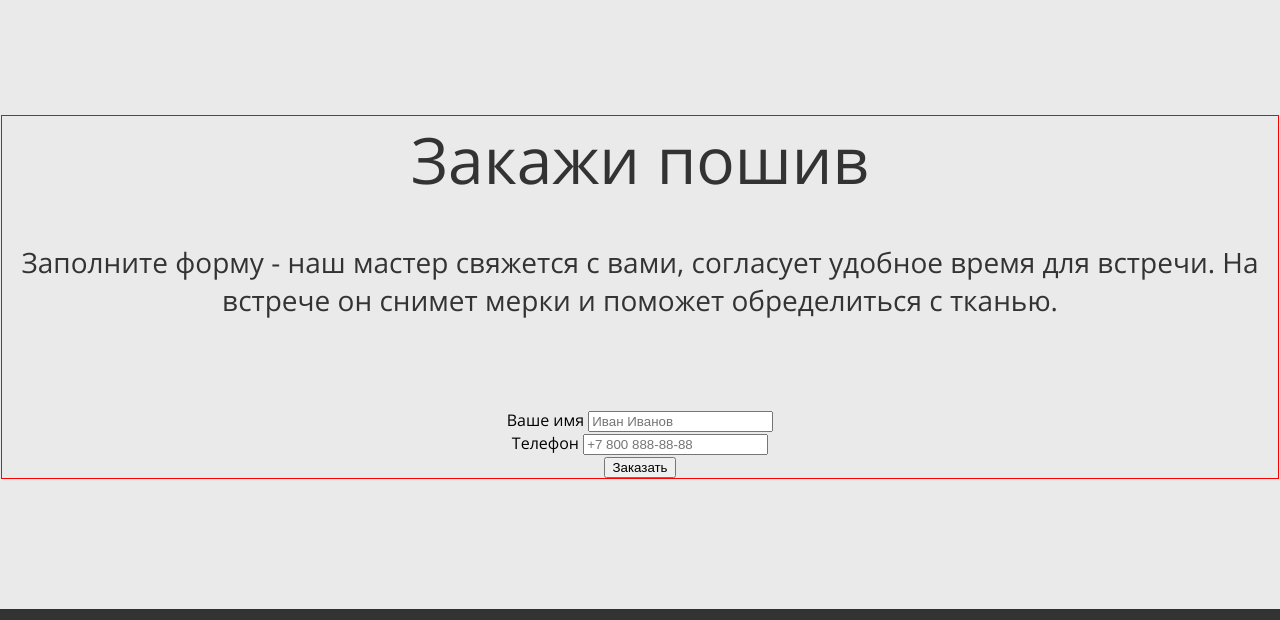
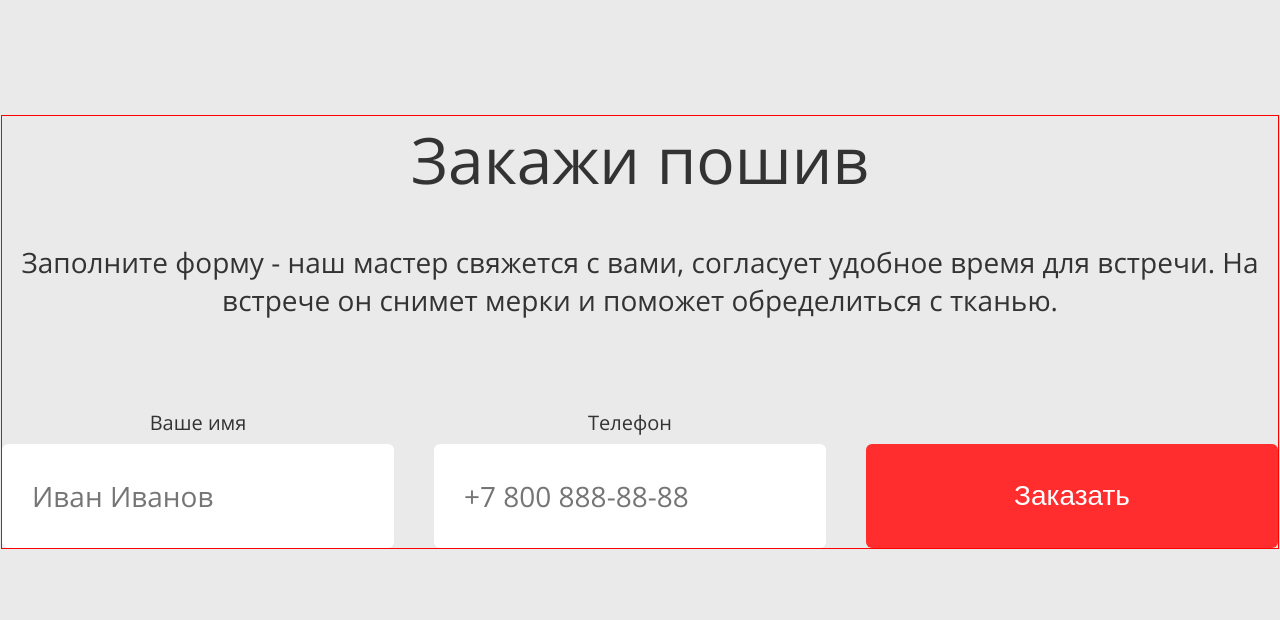
Before and after one commit to vasiltsov-ea/butterfly-shop-vasiltsov, a website: page www/index.html in a window 1280 px wide. Shown: the part 1961-2581 px from the top of the page. Drawn offline with Linux system fonts and the light colour scheme.

Commit message:
Стилизация блока Form для Desktop

```diff
--- a/src/styles/blocks/_footer.scss
+++ b/src/styles/blocks/_footer.scss
@@ -24,7 +24,7 @@
 
 .socials {
   display: flex;
-  margin-left: 60px;
+  margin: 0 0 0 60px;
   padding: 0;
   list-style: none;
 }
--- /dev/null
+++ b/src/styles/blocks/_form.scss
@@ -0,0 +1,53 @@
+.order-form {
+  display: flex;
+  // flex-wrap: wrap;
+  align-items: flex-end;
+  margin-right: -$gap * 2;
+  margin-left: -$gap * 2;
+}
+
+.form-box {
+  flex-basis: 33.3%;
+  // position: relative;
+  padding-right: $gap * 2;
+  padding-left: $gap * 2;
+}
+
+.form-label {
+  // position: absolute;
+  font-weight: 400;
+  font-size: 20px;
+  line-height: 27px;
+  color: $base-dark;
+  text-align: left;
+
+}
+
+.form-input {
+  width: 100%;
+  padding: 35px 30px;
+  margin-top: 8px;
+  font-family: $font;
+  font-size: 28px;
+  line-height: 34px;
+  color: $base-dark;
+  background-color: $base-white;
+  border-radius: 6px;
+  border: none;
+}
+
+.form-btn {
+  flex-basis: 33.3%;
+  display: inline-block;
+  min-width: 412px;
+  min-height: 104px;
+  // padding: 34px 140px 36px ;
+  color: $base-white;
+  font-weight: 400;
+  font-size: 28px;
+  line-height: 34px;
+  text-align: center;
+  background-color: $base-red;
+  border-radius: 6px;
+  border-style: none;
+}
--- a/src/styles/blocks/_order.scss
+++ b/src/styles/blocks/_order.scss
@@ -28,13 +28,3 @@
   font-size: 28px;
   line-height: 38px;
 }
-
-.order-form {}
-
-.form-box {}
-
-.form-label {}
-
-.form-input {}
-
-.form-btn {}
--- a/src/styles/common/_mixins.scss
+++ b/src/styles/common/_mixins.scss
@@ -21,7 +21,6 @@
   display: inline-block;
   min-width: 497px;
   min-height: 104px;
-  margin: 0;
   padding: 30px 36px 31px 48px;
   color: $base-white;
   font-weight: 400;
@@ -31,6 +30,7 @@
   text-align: center;
   background-color: $base-red;
   border-radius: 4px;
+  cursor: pointer;
 }
 
 @mixin desktop-logo {
--- a/src/styles/style.scss
+++ b/src/styles/style.scss
@@ -7,6 +7,7 @@
 // blocks
 @import "blocks/_btn";
 @import "blocks/_footer";
+@import "blocks/_form";
 @import "blocks/_header";
 @import "blocks/_order";
 @import "blocks/_portfolio";
```
Also changed, not shown: src/styles/blocks/_portfolio.scss (+0 -8 lines), src/styles/blocks/_promo.scss (+0 -14 lines), www/style/style.css.
